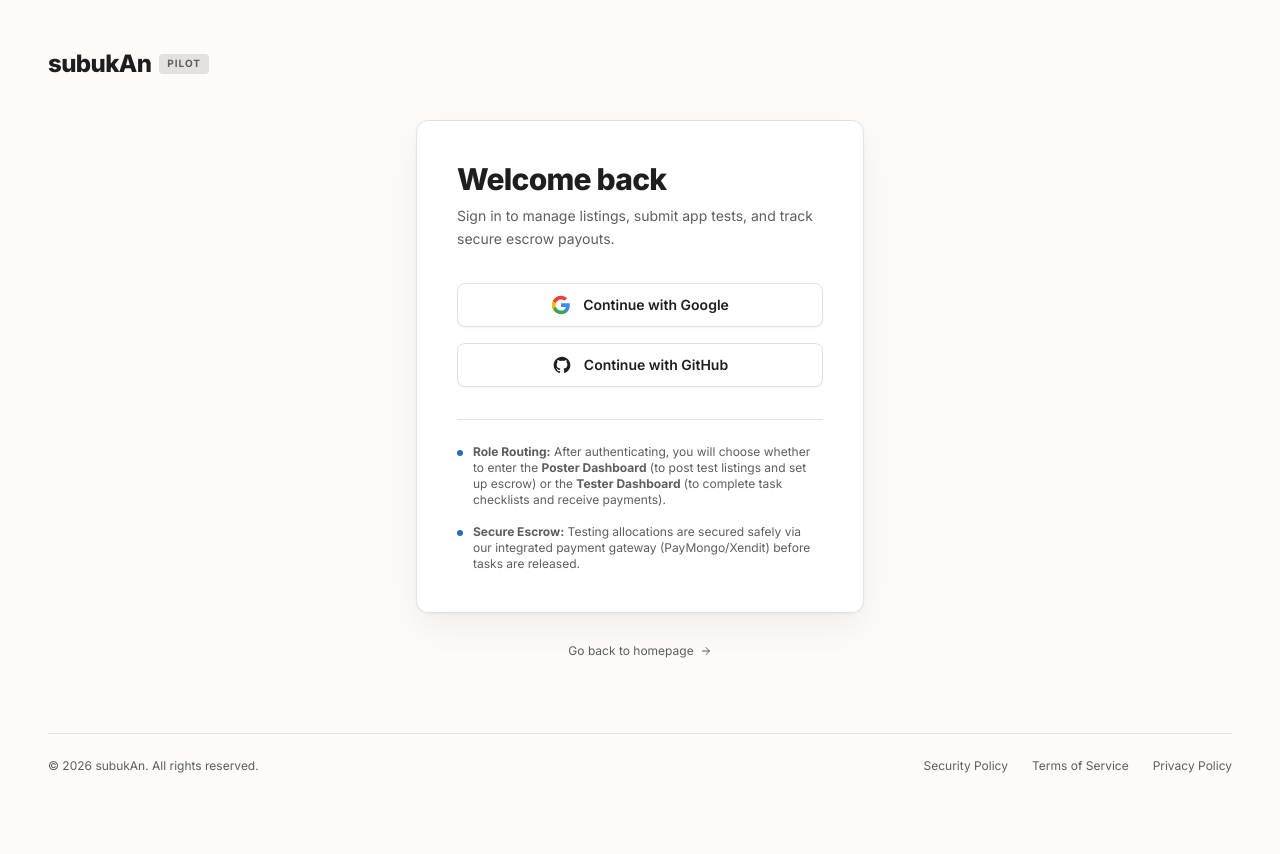
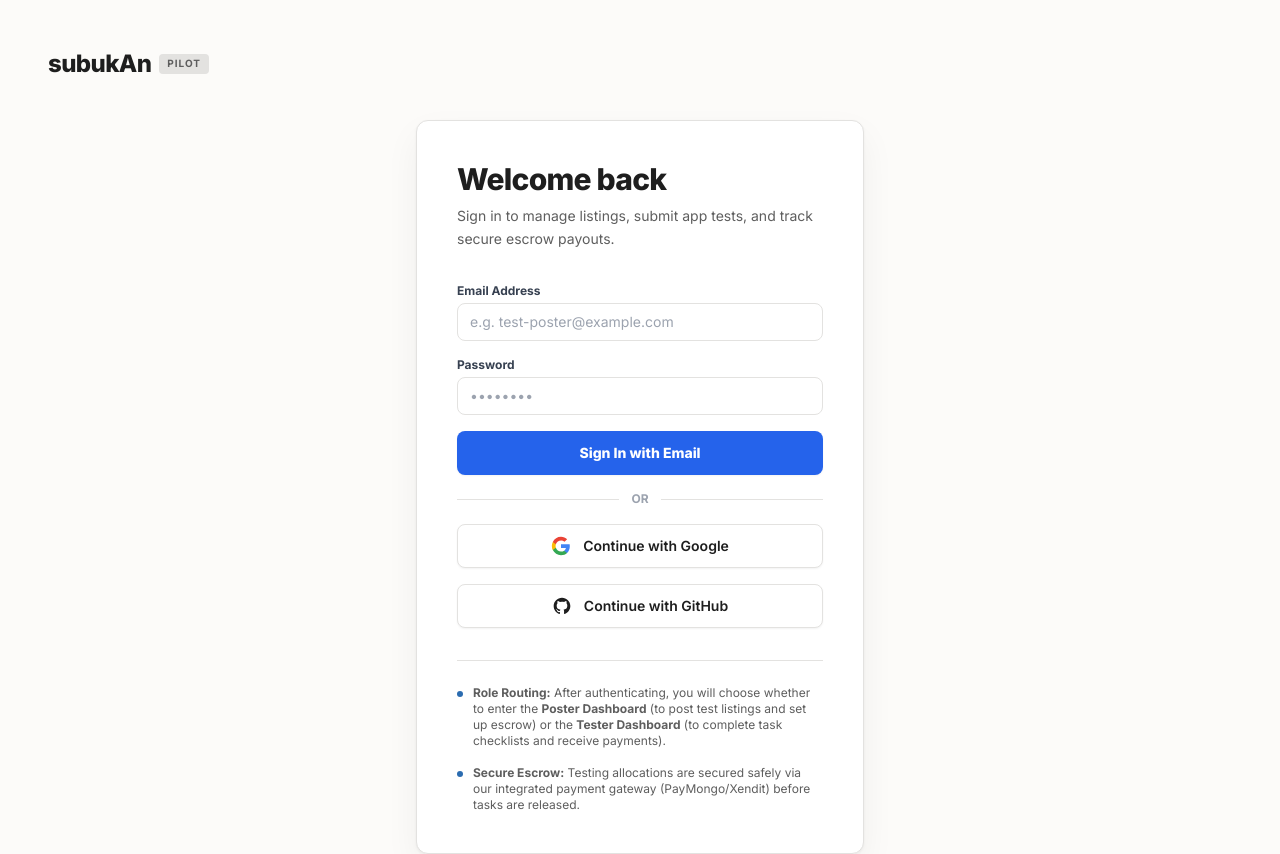
Before and after one commit to JustPres/subukAn, a Next.js app: page /auth/login in a window 1280 px wide. Shown: the top 854 px of the page. Before the commit the page ends 822 px from the top, so only its background shows below. Built offline with nearby package versions, Linux system fonts and the light colour scheme; no server answers.

Commit message:
feat: add credentials-based sign-in form to login screen for local testing

```diff
--- a/app/auth/login/page.tsx
+++ b/app/auth/login/page.tsx
@@ -5,8 +5,10 @@ import { createBrowserClient } from '@/lib/supabase/client'
 import { AlertCircle, ArrowRight } from 'lucide-react'
 
 export default function LoginPage() {
-  const [loading, setLoading] = useState<'google' | 'github' | null>(null)
+  const [loading, setLoading] = useState<'google' | 'github' | 'credentials' | null>(null)
   const [error, setError] = useState<string | null>(null)
+  const [email, setEmail] = useState('')
+  const [password, setPassword] = useState('')
 
   const handleOAuthSignIn = async (provider: 'google' | 'github') => {
     setLoading(provider)
@@ -33,6 +35,31 @@ export default function LoginPage() {
       if (signInError) {
         setError(signInError.message)
         setLoading(null)
+      }
+    } catch (err: unknown) {
+      const errMsg = err instanceof Error ? err.message : 'An unexpected error occurred during sign in.'
+      setError(errMsg)
+      setLoading(null)
+    }
+  }
+
+  const handleCredentialsSignIn = async (e: React.FormEvent) => {
+    e.preventDefault()
+    setLoading('credentials')
+    setError(null)
+    const supabase = createBrowserClient()
+
+    try {
+      const { error: signInError } = await supabase.auth.signInWithPassword({
+        email,
+        password,
+      })
+
+      if (signInError) {
+        setError(signInError.message)
+        setLoading(null)
+      } else {
+        window.location.href = '/dashboard'
       }
     } catch (err: unknown) {
       const errMsg = err instanceof Error ? err.message : 'An unexpected error occurred during sign in.'
@@ -77,6 +104,51 @@ export default function LoginPage() {
               </div>
             </div>
           )}
+
+          {/* Email / Password Sign-In */}
+          <form onSubmit={handleCredentialsSignIn} className="space-y-4 mb-6">
+            <div>
+              <label className="block text-xs font-bold text-gray-700 mb-1">Email Address</label>
+              <input
+                type="email"
+                required
+                value={email}
+                onChange={e => setEmail(e.target.value)}
+                placeholder="e.g. test-poster@example.com"
+                className="w-full px-3 py-2 border border-[#E3E2E0] rounded-[8px] text-sm focus:outline-none focus:border-blue-500"
+              />
+            </div>
+            <div>
+              <label className="block text-xs font-bold text-gray-700 mb-1">Password</label>
+              <input
+                type="password"
+                required
+                value={password}
+                onChange={e => setPassword(e.target.value)}
+                placeholder="••••••••"
+                className="w-full px-3 py-2 border border-[#E3E2E0] rounded-[8px] text-sm focus:outline-none focus:border-blue-500"
+              />
+            </div>
+            <button
+              type="submit"
+              disabled={loading !== null}
+              className="w-full h-11 bg-blue-600 hover:bg-blue-700 text-white font-extrabold rounded-[8px] text-sm shadow-sm transition-all duration-150 flex items-center justify-center gap-2 disabled:opacity-50 cursor-pointer"
+            >
+              {loading === 'credentials' ? (
+                <svg className="animate-spin h-5 w-5 text-white" fill="none" viewBox="0 0 24 24">
+                  <circle className="opacity-25" cx="12" cy="12" r="10" stroke="currentColor" strokeWidth="4" />
+                  <path className="opacity-75" fill="currentColor" d="M4 12a8 8 0 018-8V0C5.373 0 0 5.373 0 12h4zm2 5.291A7.962 7.962 0 014 12H0c0 3.042 1.135 5.824 3 7.938l3-2.647z" />
+                </svg>
+              ) : (
+                'Sign In with Email'
+              )}
+            </button>
+          </form>
+
+          <div className="relative flex items-center justify-center my-6">
+            <div className="border-t border-[#E3E2E0] w-full"></div>
+            <span className="absolute bg-white px-3 text-xs text-gray-400 font-bold">OR</span>
+          </div>
 
           {/* Social Sign-In Grid */}
           <div className="grid grid-cols-1 gap-4">
```
Also changed, not shown: 1 other file (tests, documents, lock files or other folders).
